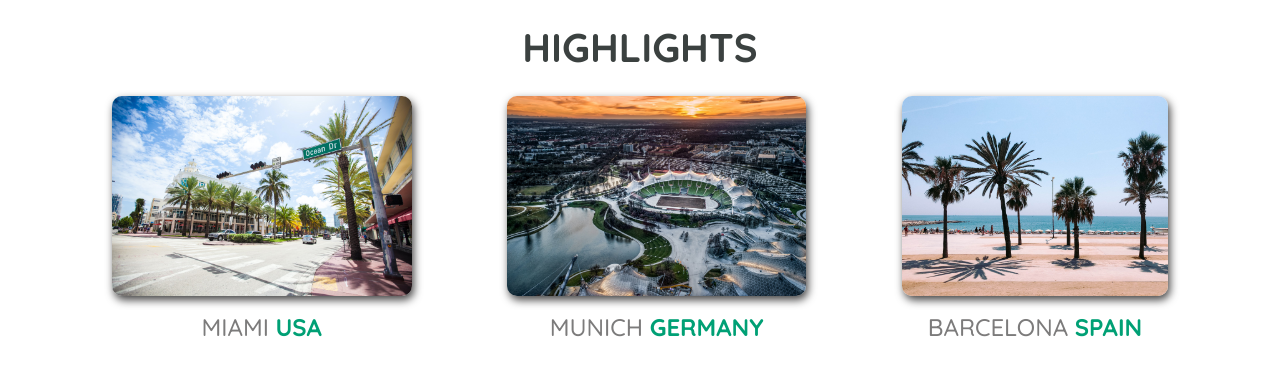
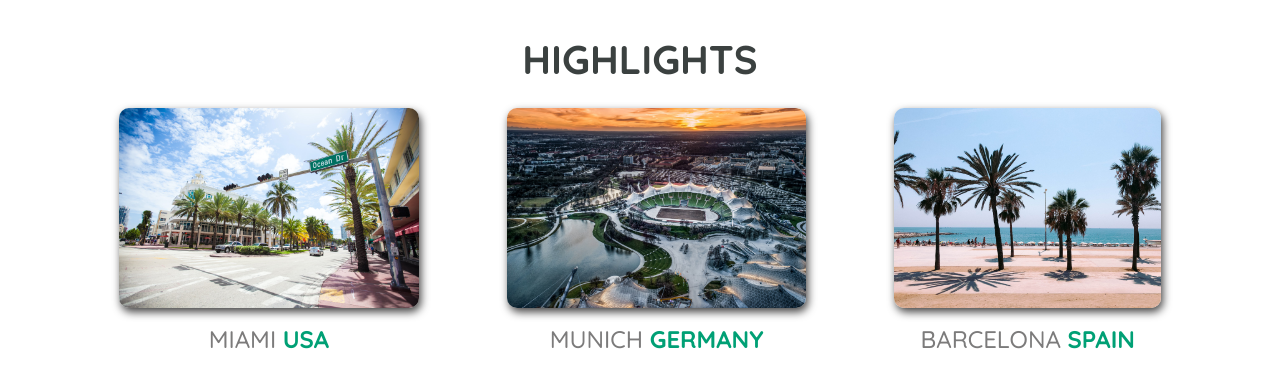
Before and after one commit to r0pe-12/travel-goals, a plain HTML site: page index.html in a window 1280 px wide. Shown: the part 802-1190 px from the top of the page. Drawn offline with Linux system fonts and the light colour scheme.

Commit message:
small fixes

```diff
--- a/index.css
+++ b/index.css
@@ -48,6 +48,10 @@
     background-color: rgb(255, 238, 0);
 }
 
+#highlights {
+    padding: 12px;
+}
+
 #highlights h2 {
     text-transform: uppercase;
     text-align: center;
```
